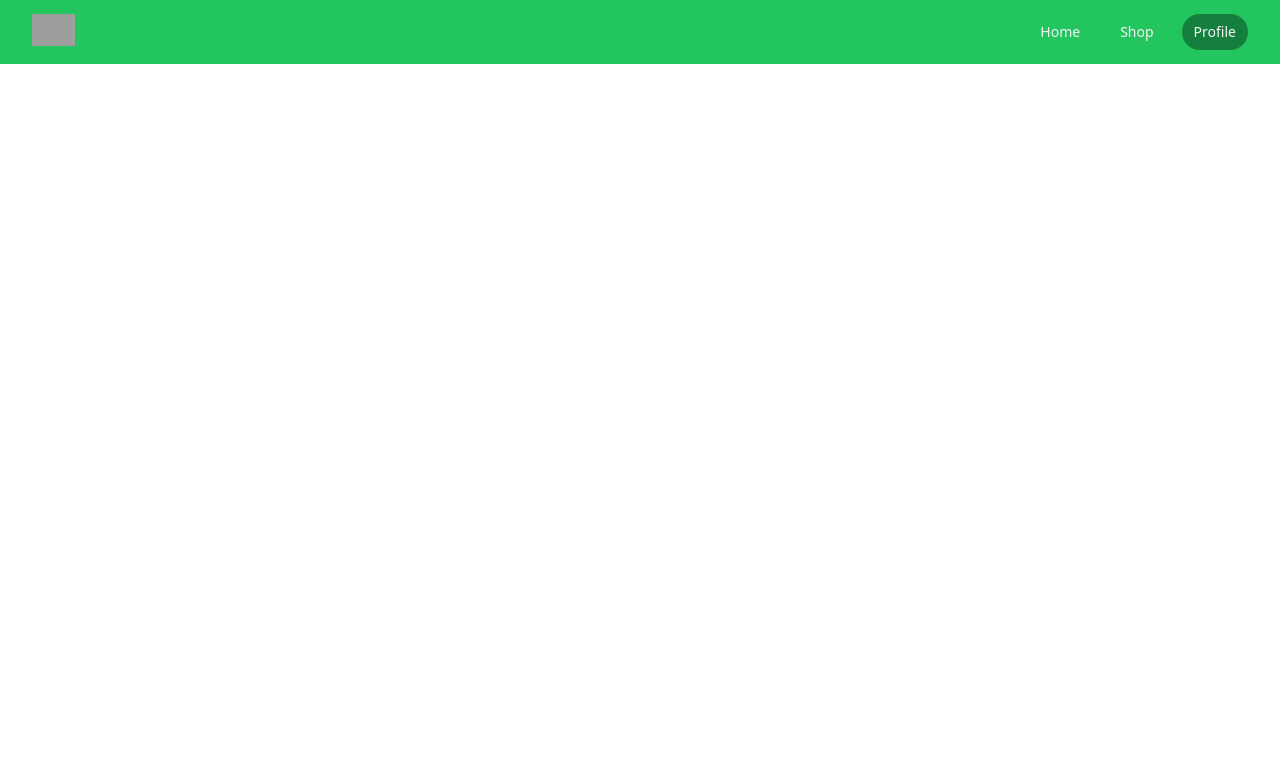
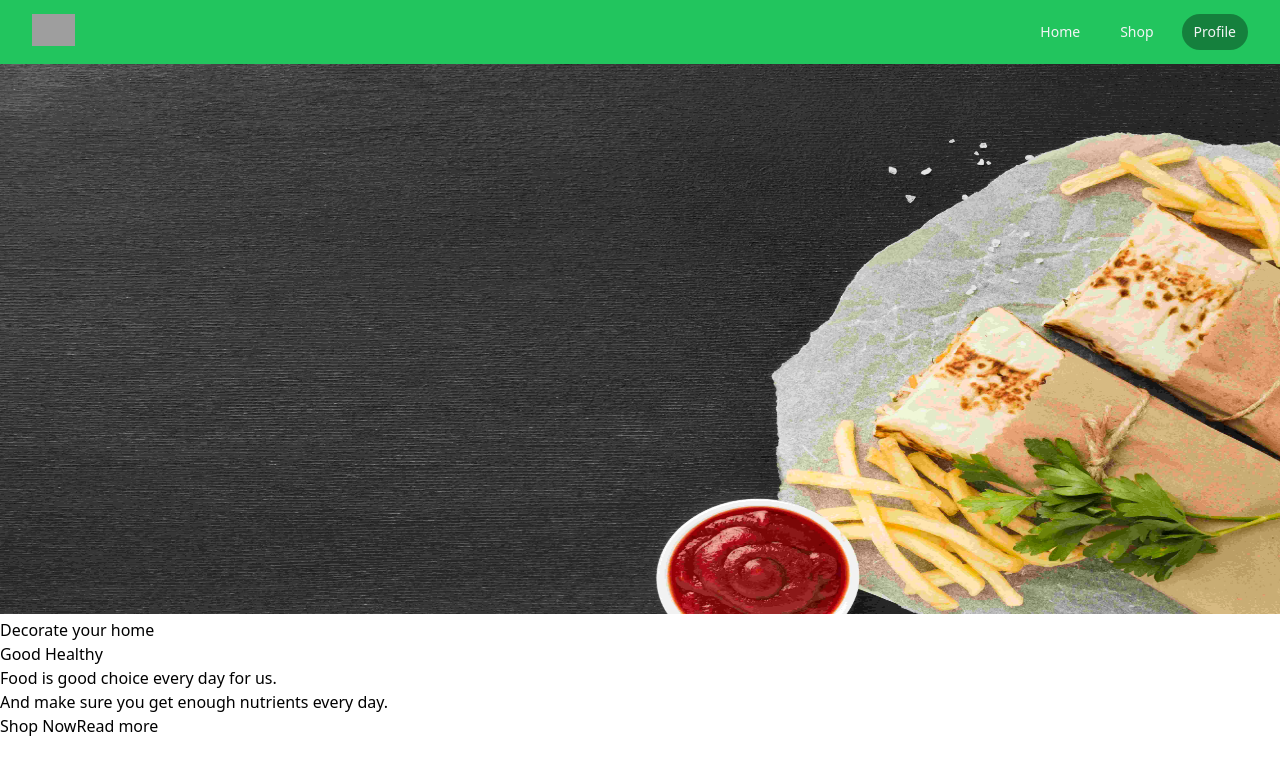
Before and after one commit to minhazpro3/Grocery-website-client, a Next.js app: page / in a window 1280 px wide. Shown: the top 774 px of the page. Built offline with nearby package versions, Linux system fonts and the light colour scheme; grey boxes are pictures that could not be loaded.

Commit message:
banner section

```diff
--- a/components/home/Banner.js
+++ b/components/home/Banner.js
@@ -1,7 +1,25 @@
+import Image from "next/image";
 import React from "react";
+import banner from "../../public/banner.jpg";
 
 const Banner = () => {
-  return <div></div>;
+  return (
+    <div>
+      <div className="relative  w-[100%] h-[300px] md:h-[550px] ">
+        <Image src={banner} alt="banner img" fill />
+      </div>
+      <div className="container mx-auto px-8 md:px-0 relative ">
+        <div className="absolute top-1">
+          <h5>Decorate your home</h5>
+          <h2>Good Healthy</h2>
+          <h5>Food is good choice every day for us.</h5>
+          <h5>And make sure you get enough nutrients every day.</h5>
+          <button>Shop Now</button>
+          <button>Read more</button>
+        </div>
+      </div>
+    </div>
+  );
 };
 
 export default Banner;
--- a/next.config.js
+++ b/next.config.js
@@ -1,6 +1,17 @@
 /** @type {import('next').NextConfig} */
 const nextConfig = {
   reactStrictMode: true,
-}
+};
 
-module.exports = nextConfig
+module.exports = {
+  ...nextConfig,
+  images: {
+    domains: [
+      "images.pexels.com",
+      "res.cloudinary.com",
+      "animals.png",
+      "i.ibb.co",
+      "img.freepik.com",
+    ],
+  },
+};
--- a/package.json
+++ b/package.json
@@ -14,6 +14,7 @@
     "postcss": "8.4.21",
     "react": "18.2.0",
     "react-dom": "18.2.0",
+    "swiper": "^9.2.0",
     "tailwindcss": "3.3.1"
   }
 }
```
Also changed, not shown: pages/_app.js (+5 -2 lines), public/banner.jpg (added), 1 other file (tests, documents, lock files or other folders).
